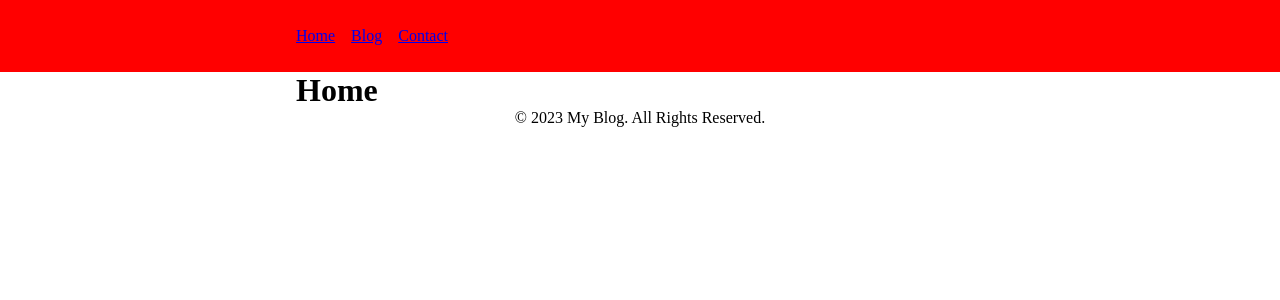
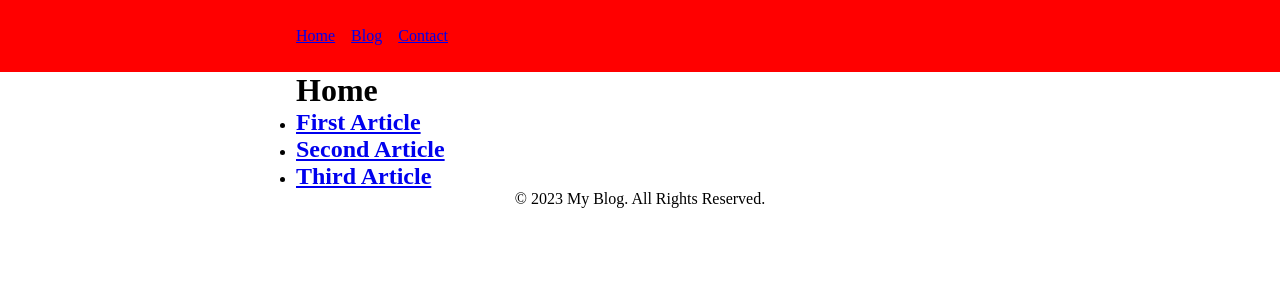
Before and after one commit to edelvarden/blog-app, a React (Vite) app: page / in a window 1280 px wide. Shown: the top 300 px of the page. Built offline with nearby package versions, Linux system fonts and the light colour scheme.

Commit message:
add articles links on main page

```diff
--- a/src/Content.jsx
+++ b/src/Content.jsx
@@ -29,7 +29,7 @@
                 ))}
 
                 {/* defined routes */}
-                <Route path="/" element={<Home />} />
+                <Route path="/" element={<Home articles={articles} />} />
                 <Route path="/blog" element={<Blog />} />
                 <Route path="/contact" element={<Contact />} />
                 <Route path="/*" element={<Home />} />
--- a/src/Pages/Home.jsx
+++ b/src/Pages/Home.jsx
@@ -1,7 +1,21 @@
-const Home = () => {
+import { Link } from 'react-router-dom';
+
+const Home = ({ articles }) => {
   return (
     <>
-        <h1>Home</h1>
+      <h1>Home</h1>
+
+      {/* Map over articles and display them */}
+      <ul>
+        {articles?.map((article) => (
+          <li key={article.id}>
+            <Link to={`/article/${article.id}`}>
+              <h2>{article.title}</h2>
+              <p>{article.body}</p>
+            </Link>
+          </li>
+        ))}
+      </ul>
     </>
   );
 }
```
